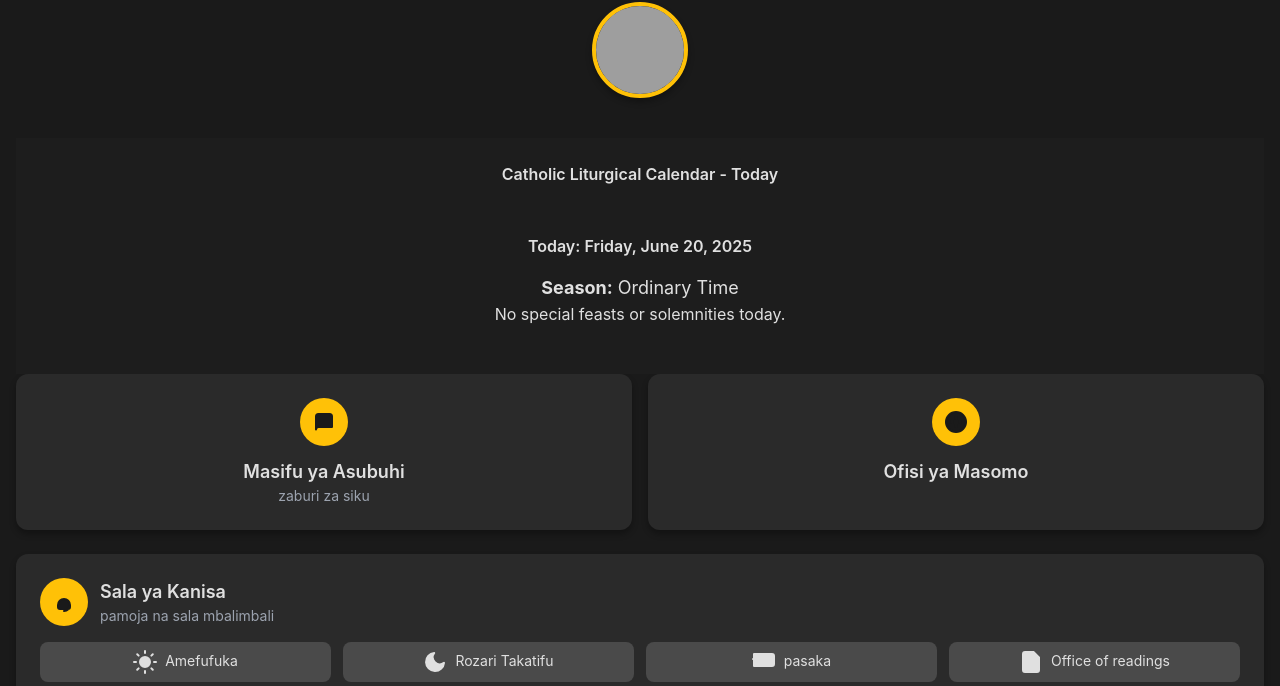
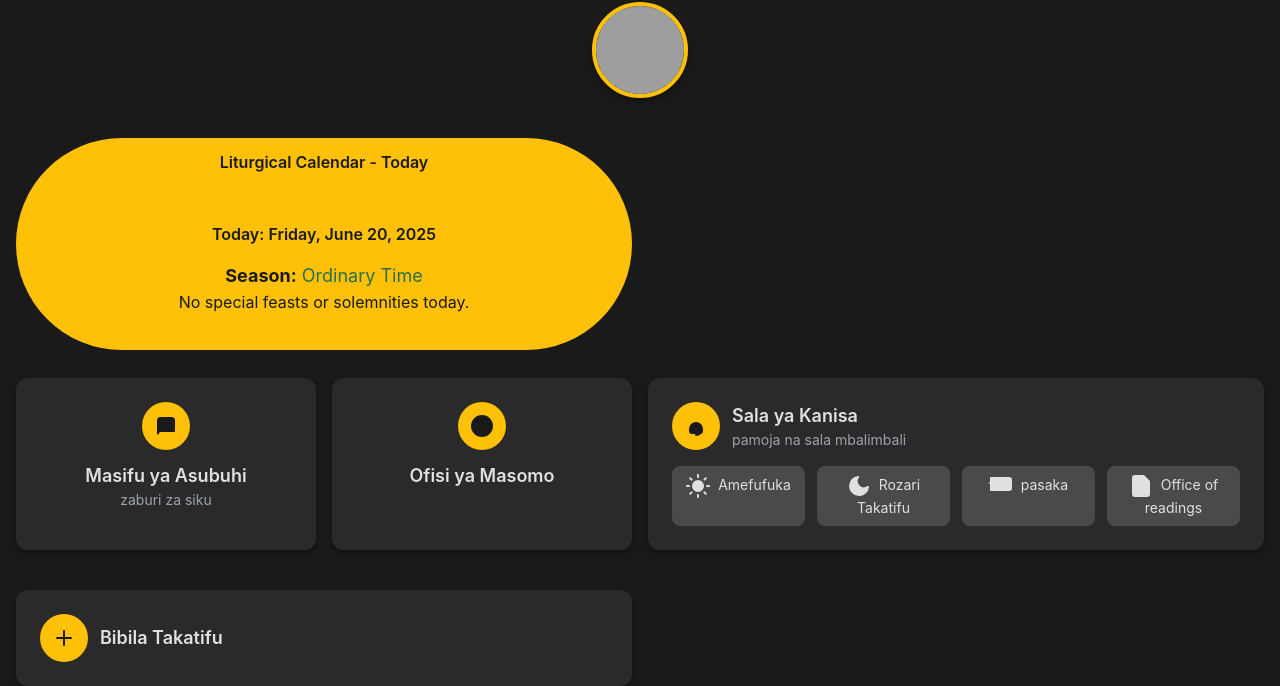
Before and after one commit to collo670/i-prayer, a website: page index.html in a window 1280 px wide. Shown: the part 126-812 px from the top of the page. Drawn offline with Linux system fonts and the light colour scheme; grey boxes are pictures that could not be loaded.

Commit message:
calendar color

```diff
--- a/index.html
+++ b/index.html
@@ -228,7 +228,7 @@ body.dark-mode .vintage-background span {
             color: #e0e0e0 !important;
         }
         body.light-mode .vintage-background {
-    background: rgba(255,255,255,0.95);
+            background: rgba(30, 30, 30, 0.85);
             color: #222;
         }
             body.light-mode .vintage-background::before {
@@ -260,12 +260,14 @@ body.light-mode .vintage-background span {
             <div></div>
         </div>
 
-        <div class="max-w-2xl mx-auto p-6 vintage-background rounded-lg shadow-md">
-        <h1 class="text-3xl font-semibold text-gray-800 mb-6 text-center">Catholic Liturgical Calendar - Today</h1>
+         <div class="grid grid-cols-1 md:grid-cols-2 gap-4 mb-6">
+             <div class="icon-bg p-3 rounded-full mb-3">
+        <h1 class="text-3xl font-semibold text-gray-800 mb-6 text-center">Liturgical Calendar - Today</h1>
         <div id="current-day" class="current-day bg-white p-6 rounded-lg shadow-md text-center bg-opacity-90">
             <!-- Current day content will be inserted here -->
         </div>
     </div>
+    <br><br>
 
         <div class="grid grid-cols-1 md:grid-cols-2 gap-4 mb-6">
             <a href="zaburi.html" class="card p-6 rounded-xl flex flex-col items-center text-center no-underline text-current">
```
Lines whose indentation alone changed are shown as unchanged.
